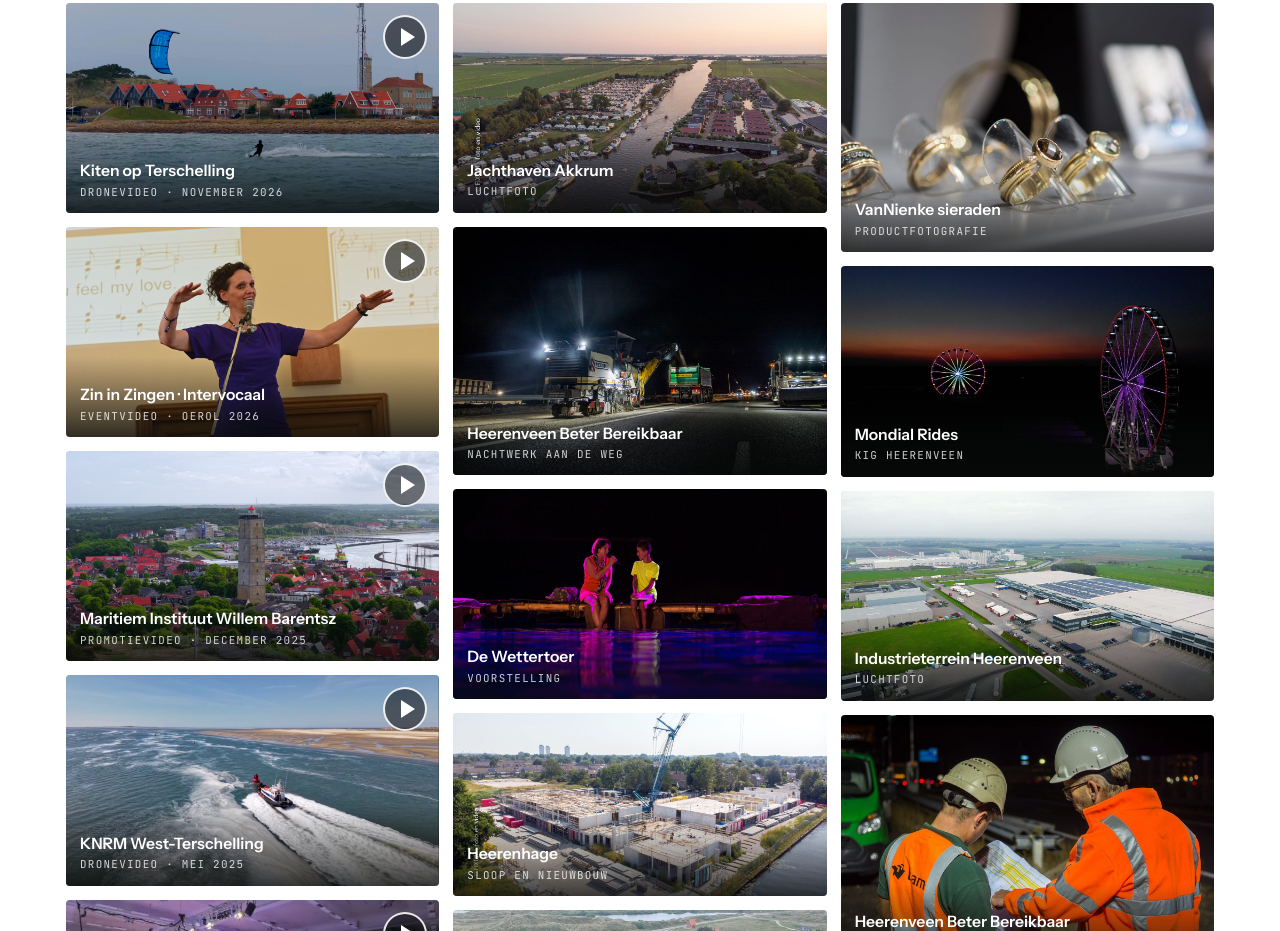
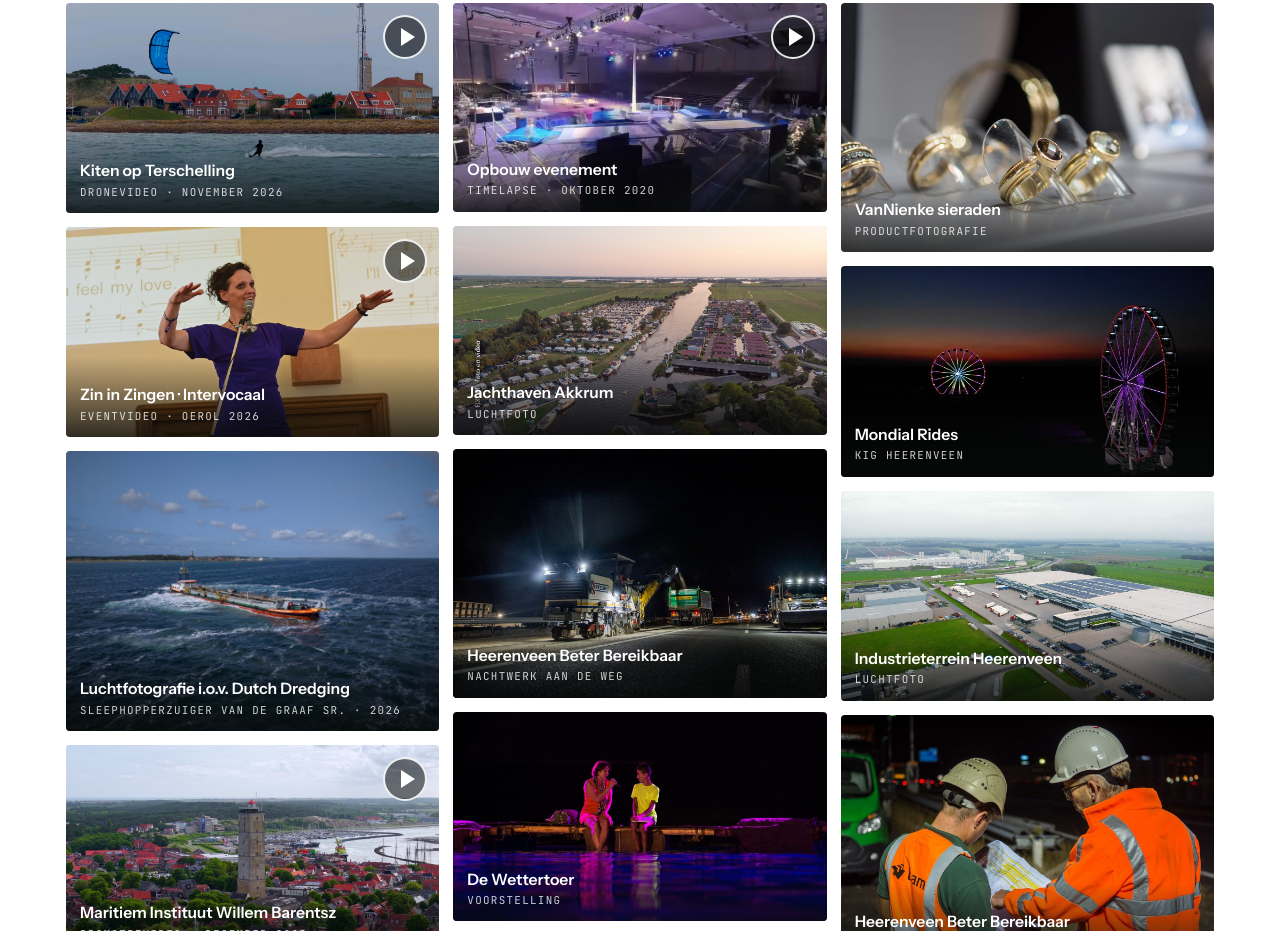
Before and after one commit to Lubberts-Maritiem/fixum, a plain HTML site: page index.html in a window 1280 px wide. Shown: the part 4067-4998 px from the top of the page. Drawn offline with Linux system fonts and the light colour scheme; a web font is replaced by a local one.

Commit message:
Portfolio: luchtfotografie i.o.v. Dutch Dredging (Van de Graaf Sr.)
Co-Authored-By: Claude Opus 5.5 <noreply@anthropic.com>
Claude-Session: https://claude.ai/code/session_019d5zgtATxxxLeRYLJ7z4F9

```diff
--- a/index.html
+++ b/index.html
@@ -465,6 +465,7 @@ footer p{margin:0;max-width:70ch}
 const work=[
  ["kiten","Kiten op Terschelling","Dronevideo · november 2026","lucht","video/kiten.mp4","loop"],
  ["video-meezingavond","Zin in Zingen · Intervocaal","Eventvideo · Oerol 2026","events","video/meezingavond.mp4"],
+ ["dutch-dredging","Luchtfotografie i.o.v. Dutch Dredging","Sleephopperzuiger Van de Graaf Sr. · 2026","lucht"],
  ["video-bedrijfsfilm","Maritiem Instituut Willem Barentsz","Promotievideo · december 2025","bedrijven","video/bedrijfsfilm.mp4"],
  ["knrm","KNRM West-Terschelling","Dronevideo · mei 2025","lucht","video/knrm.mp4"],
  ["timelapse-opbouw","Opbouw evenement","Timelapse · oktober 2020","bouw","video/timelapse-opbouw.mp4","loop"],
```
Also changed, not shown: img/dutch-dredging.jpg (added).
